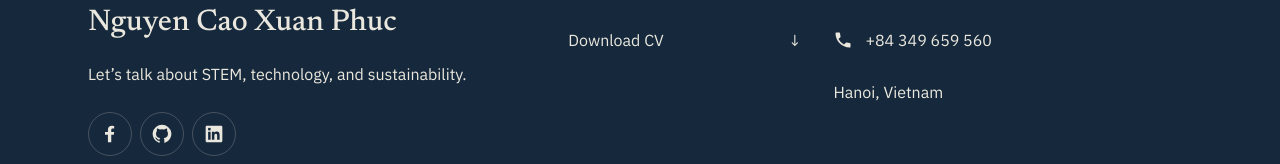
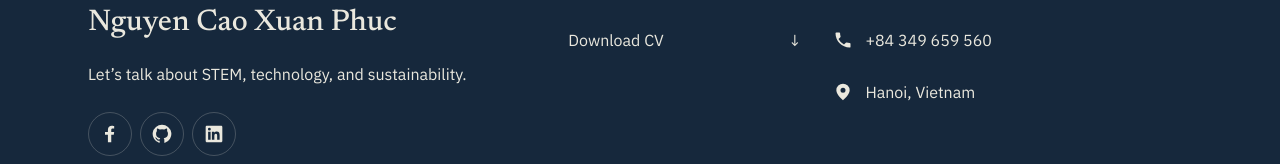
Before and after one commit to VuLeCoder/STEM-Sustainability-Portfolio, a Next.js app: page /en/home in a window 1280 px wide. Shown: the part 6790-6954 px from the top of the page. Built offline with nearby package versions, Linux system fonts and the light colour scheme; no server answers; a web font is replaced by a local one.

Commit message:
feat(contact): add location icon and update footer contact information

```diff
--- a/src/components/contact-icon.tsx
+++ b/src/components/contact-icon.tsx
@@ -1,10 +1,11 @@
-export type ContactIconName = "facebook" | "github" | "linkedin" | "gmail" | "phone";
+export type ContactIconName = "facebook" | "github" | "linkedin" | "gmail" | "phone" | "location";
 
 const paths: Record<ContactIconName, string> = {
   facebook: "M13.5 22v-9h3l.5-3.5h-3.5V7.3c0-1 .3-1.8 1.8-1.8H17V2.3c-.3 0-1.4-.3-2.7-.3-2.8 0-4.8 1.7-4.8 4.9v2.6H6V13h3.5v9z",
   github: "M12 .8a11.2 11.2 0 0 0-3.54 21.83c.56.1.77-.24.77-.54v-2.1c-3.12.68-3.78-1.33-3.78-1.33-.51-1.3-1.25-1.65-1.25-1.65-1.02-.7.08-.69.08-.69 1.13.08 1.73 1.16 1.73 1.16 1 1.72 2.62 1.22 3.26.93.1-.73.39-1.22.71-1.5-2.49-.29-5.11-1.25-5.11-5.54 0-1.22.44-2.22 1.15-3-.12-.28-.5-1.42.11-2.96 0 0 .94-.3 3.08 1.15a10.72 10.72 0 0 1 5.6 0c2.14-1.45 3.08-1.15 3.08-1.15.61 1.54.23 2.68.11 2.96.71.78 1.15 1.78 1.15 3 0 4.3-2.62 5.25-5.12 5.53.4.35.76 1.03.76 2.08v3.11c0 .3.2.65.77.54A11.2 11.2 0 0 0 12 .8z",
   linkedin: "M20.5 2h-17C2.67 2 2 2.66 2 3.48v17.04c0 .82.67 1.48 1.5 1.48h17c.83 0 1.5-.66 1.5-1.48V3.48c0-.82-.67-1.48-1.5-1.48zM7.93 18.75H4.96V9.2h2.97zM6.45 7.9a1.72 1.72 0 1 1 0-3.44 1.72 1.72 0 0 1 0 3.44zm12.3 10.85h-2.97V14.1c0-1.11-.02-2.54-1.55-2.54-1.55 0-1.79 1.21-1.79 2.46v4.73H9.47V9.2h2.85v1.3h.04c.4-.75 1.37-1.55 2.82-1.55 3.01 0 3.57 1.98 3.57 4.55z",
   gmail: "M2 20h4V9l6 4.5L18 9v11h4V5.5a1.5 1.5 0 0 0-2.4-1.2L12 10 4.4 4.3A1.5 1.5 0 0 0 2 5.5z",
+  location: "M12 2a8 8 0 0 0-8 8c0 5.5 8 12 8 12s8-6.5 8-12a8 8 0 0 0-8-8zm0 11a3 3 0 1 1 0-6 3 3 0 0 1 0 6z",
   phone: "M6.6 10.8a15.2 15.2 0 0 0 6.6 6.6l2.2-2.2a1 1 0 0 1 1.02-.24c1.12.37 2.33.57 3.58.57a1 1 0 0 1 1 1V20a1 1 0 0 1-1 1C10.61 21 3 13.39 3 4a1 1 0 0 1 1-1h3.5a1 1 0 0 1 1 1c0 1.25.2 2.46.57 3.58a1 1 0 0 1-.25 1.02z",
 };
 
--- a/src/components/site-footer.tsx
+++ b/src/components/site-footer.tsx
@@ -4,7 +4,7 @@ import { SiteLogo } from "@/components/site-logo";
 import { siteContent, type Locale } from "@/constants/common";
 
 export function SiteFooter({ locale }: { locale: Locale }) {
-  const { chrome, profile, navigation } = siteContent;
+  const { chrome, profile, contact, navigation } = siteContent;
   return (
     <footer id="footer-contact" className="portfolio-footer">
       <div className="portfolio-footer__background" style={{ backgroundImage: `url("${chrome.footerBackground}")` }} aria-hidden="true" />
@@ -32,7 +32,7 @@ export function SiteFooter({ locale }: { locale: Locale }) {
             {chrome.contacts.map((contact) =>
               <p className="portfolio-footer__contact" key={contact.icon} aria-label={contact.label[locale]}><ContactIcon name={contact.icon} /><a href={contact.icon === "gmail" ? `mailto:${contact.content}` : `tel:${contact.content.replace(/\s/g, "")}`}>{contact.content}</a></p>
             )}
-            <p className="portfolio-footer__contact">{profile.location[locale]}</p>
+            <p className="portfolio-footer__contact"><ContactIcon name="location" />{contact.location[locale]}</p>
           </div>
         </div>
         <div className="portfolio-footer__bottom">
--- a/src/constants/profile.ts
+++ b/src/constants/profile.ts
@@ -3,7 +3,6 @@
 export const profile={
   name: { vi: "Nguyễn Cao Xuân Phúc",en: "Nguyen Cao Xuan Phuc" },
   initials: "NCP",
-  location: { vi: "Hà Nội, Việt Nam",en: "Hanoi, Vietnam" },
   positioning: {
     vi: "Tôi là học sinh nghiên cứu quan tâm đến công nghệ, đổi mới và tác động xã hội.",
     en: "I am a student researcher interested in technology, innovation, and social impact.",
```
